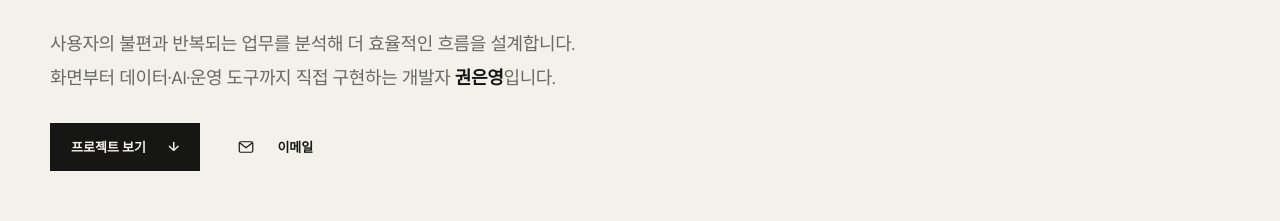
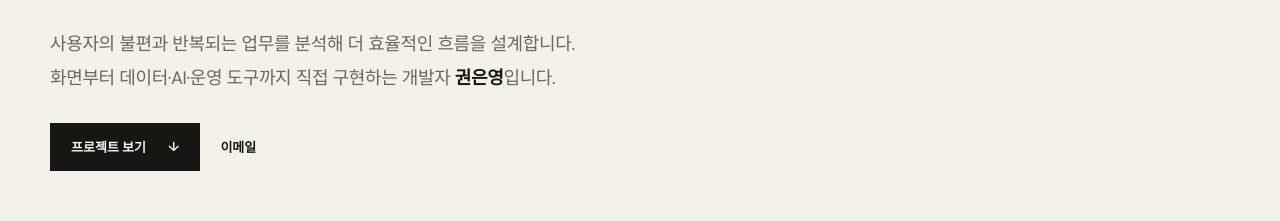
Before and after one commit to kwoney/kwoney-portfolio, a Next.js app: page / in a window 1280 px wide. Shown: the part 360-581 px from the top of the page. Built offline with nearby package versions, Linux system fonts and the light colour scheme.

Commit message:
Refine email action, proof numbers and experience wording

```diff
--- a/app/globals.css
+++ b/app/globals.css
@@ -45,7 +45,7 @@ a:focus-visible, button:focus-visible { outline:2px solid currentColor; outline-
 .proof-card { min-height:300px; padding:24px 28px 32px 0; border-right:1px solid var(--line); }
 .proof-card+.proof-card { padding-left:28px; }
 .proof-card:last-child { border-right:0; }
-.proof-card>span { color:var(--muted); font-size:12px; }
+.proof-card>span { color:var(--muted); font-size:20px; font-weight:600; font-variant-numeric:tabular-nums; }
 .proof-card h3 { margin:92px 0 18px; font-size:21px; letter-spacing:-.03em; }
 .proof-card p { margin:0; color:var(--muted); font-size:17px; line-height:1.8; }
 
@@ -156,6 +156,9 @@ a:focus-visible, button:focus-visible { outline:2px solid currentColor; outline-
 .hero-intro strong { color:var(--ink); }
 .hero-actions { gap:16px; }
 .hero-actions .button { min-height:48px; font-size:13px; }
+.hero-actions .button.email-link { position:relative; min-width:0; padding-inline:4px; border:0; }
+.hero-actions .email-link::after { content:""; position:absolute; left:4px; right:4px; bottom:8px; height:1px; background:currentColor; transform:scaleX(0); transform-origin:left; transition:transform .2s ease; }
+.hero-actions .email-link:hover::after,.hero-actions .email-link:focus-visible::after { transform:scaleX(1); }
 .section { grid-template-columns:150px 1fr; gap:50px; padding-top:110px; padding-bottom:110px; }
 .section-content>h2,.section-heading-row h2,.experience h2 { font-size:clamp(32px,3.2vw,44px); line-height:1.35; letter-spacing:-.045em; }
 
@@ -214,7 +217,7 @@ a:focus-visible, button:focus-visible { outline:2px solid currentColor; outline-
 .implementation-case[open] .case-toggle::after { transform:none; }
 .implementation-case[open] summary { color:#46624d; }
 .case-body { padding:0 0 30px 38px; }
-.case-technology { margin:0 0 24px; padding:12px 16px; border-left:3px solid var(--project-accent); font-size:15px; line-height:1.8; background:rgba(22,23,20,.035); }
+.case-technology { margin:0 0 24px; padding:12px 16px; font-size:15px; line-height:1.8; background:rgba(22,23,20,.035); }
 .case-body dl { margin:0; }
 .case-body dl>div { display:grid; grid-template-columns:120px minmax(0,1fr); gap:24px; margin-top:20px; }
 .case-body dt { font-weight:700; font-size:16px; line-height:1.85; }
--- a/app/page.tsx
+++ b/app/page.tsx
@@ -29,7 +29,7 @@ export default function Home() {
       <h1>복잡한 업무는 간결하게,<br /><em>필요한 서비스는 직접.</em></h1>
       <div className="hero-bottom">
         <p className="hero-intro">사용자의 불편과 반복되는 업무를 분석해 더 효율적인 흐름을 설계합니다.<br className="desktop-break" /> 화면부터 데이터·AI·운영 도구까지 직접 구현하는 개발자 <strong>권은영</strong>입니다.</p>
-        <div className="hero-actions"><a className="button primary" href="#projects">프로젝트 보기 <span>↓</span></a><a className="button text" href="mailto:qtag02@gmail.com"><svg width="18" height="18" viewBox="0 0 24 24" fill="none" stroke="currentColor" strokeWidth="1.6" aria-hidden="true"><rect x="3" y="5" width="18" height="14" rx="2"/><path d="m3 6 9 7 9-7"/></svg>이메일</a></div>
+        <div className="hero-actions"><a className="button primary" href="#projects">프로젝트 보기 <span>↓</span></a><a className="button text email-link" href="mailto:qtag02@gmail.com">이메일</a></div>
       </div>
     </section>
 
@@ -57,7 +57,7 @@ export default function Home() {
       <div className="section-label"><span>03</span><p>Previous experience</p></div>
       <div className="section-content"><p className="eyebrow">한국환경공단 · 회계 담당 · 2021.09—2025.02</p><h2 id="experience-title">현업의 요구를<br />개발 가능한 기준으로 정리했습니다.</h2>
         <div className="experience-grid"><div className="experience-numbers"><div><strong>84<small>개</small></strong><span>기관 규정 조사</span></div><div><strong>940<small>매</small></strong><span>출장카드 발급</span></div><div><strong>1,700<small>만 원</small></strong><span>연간 절감 효과</span></div></div>
-          <div className="experience-copy"><h3>요구사항 정의부터<br />업무 흐름 설계와 협업 조율까지.</h3><p>한국환경공단 회계 담당자로 근무하며 출장전용 법인카드 시스템 도입의 현업 기획을 맡았습니다. 84개 공공기관의 규정과 사례를 조사해 계정과목·한도·예외 조건을 정리했습니다.</p><p>신청–승인–사용–정산–전표로 이어지는 업무 흐름을 화면별 요구사항으로 구체화하고, 지출 담당자·개발업체·은행·정보부서 사이에서 기준과 일정을 조율했습니다.</p><p>시스템 구현은 개발업체가 담당했고, 저는 업무 기준과 요구사항을 정의하고 전달하는 역할을 맡았습니다. 이 경험은 지금도 기능을 구현하기 전에 사용자 흐름과 데이터, 예외 조건을 먼저 정리하는 바탕이 됩니다.</p></div>
+          <div className="experience-copy"><h3>요구사항 정의부터<br />업무 흐름 설계와 협업 조율까지.</h3><p>한국환경공단 회계 담당자로 근무하며 출장전용 법인카드 시스템 도입의 현업 기획을 맡았습니다. 84개 공공기관의 규정과 사례를 조사해 계정과목·한도·예외 조건을 정리했습니다.</p><p>신청–승인–사용–정산–전표로 이어지는 업무 흐름을 화면별 요구사항으로 구체화하고, 지출 담당자·개발업체·은행·정보부서 사이에서 기준과 일정을 조율했습니다.</p><p>시스템을 구현하는 개발업체와 현업 사이에서 업무 기준과 요구사항을 정의하고 전달하는 역할을 맡았습니다. 업무의 맥락을 사용자 흐름·데이터·예외 조건으로 구체화해 개발 가능한 요구사항으로 전달할 수 있습니다.</p></div>
         </div>
       </div>
     </section>
```
